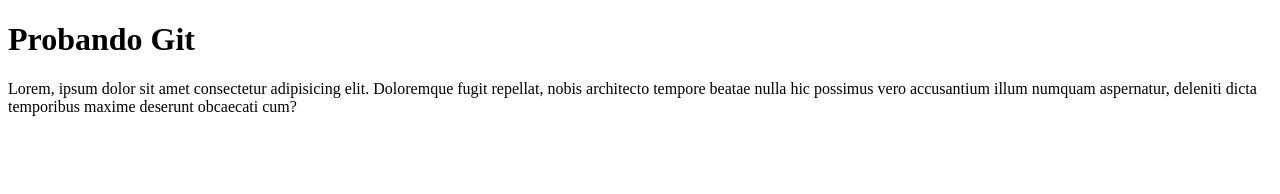
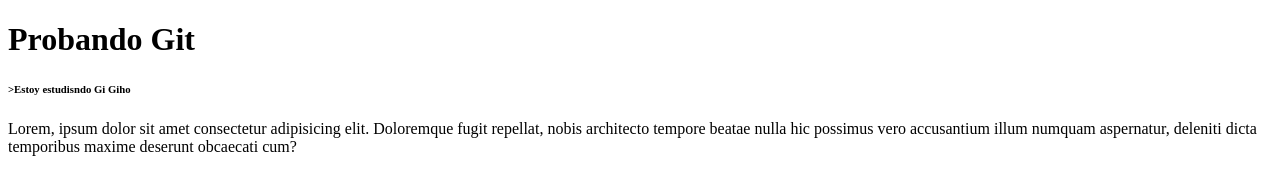
Before and after one commit to Dlopez1977/eliminar-por-favor, a plain HTML site: page prueba.html in a window 1280 px wide. Drawn offline with Linux system fonts and the light colour scheme.

Commit message:
agregando un h6

```diff
--- a/prueba.html
+++ b/prueba.html
@@ -8,6 +8,7 @@
 </head>
 <body>
     <h1>Probando Git</h1>
+    <h6>>Estoy estudisndo Gi Giho</h6>
     <p>Lorem, ipsum dolor sit amet consectetur adipisicing elit. Doloremque fugit repellat, nobis architecto tempore beatae nulla hic possimus vero accusantium illum numquam aspernatur, deleniti dicta temporibus maxime deserunt obcaecati cum?</p>
 </body>
 </html>
```
